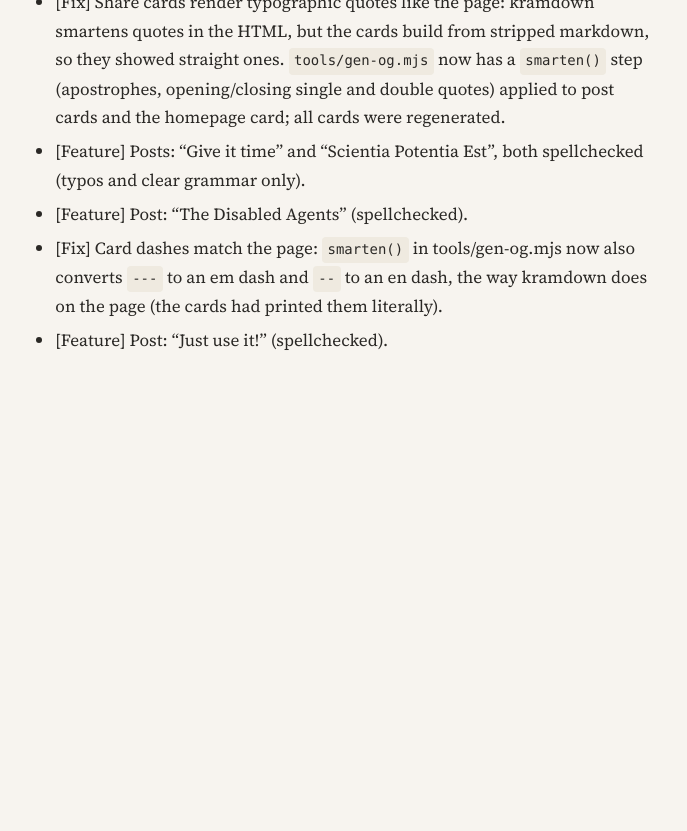
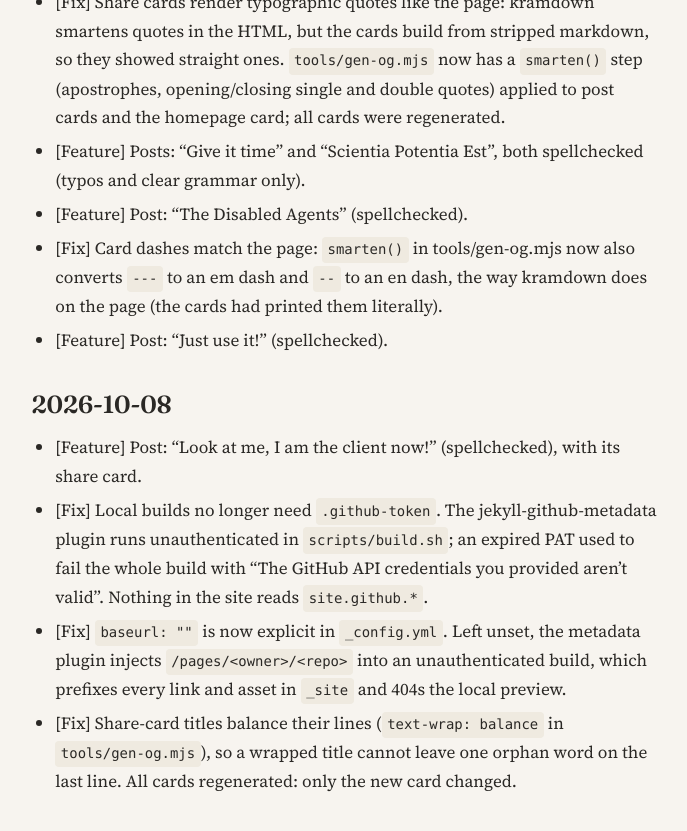
Before and after one commit to krisztianhadi/txt.krisztian.wtf, a Jekyll site: the page built from docs/CHANGELOG.md, in a window 1280 px wide and 900 px high, scrolled down 6026 px. Shown: the top 831 px of the window, without its empty margins (294-981 px from the left). Built offline with Jekyll 4.4.1, drawn with Linux system fonts in a browser that asks for light colours; our own code applies the rules of GitHub Pages for plain Markdown files; comment, search, counter and statistics services are not loaded; before the commit the page ends 6485 px from its top, so only the background shows below that.

Commit message:
Post: Look at me, I am the client now! (+ share card)
Spellchecked (typos and clear grammar only), card generated. Also in this
batch: local builds run the github-metadata plugin unauthenticated so an
expired PAT cannot fail them, _config.yml pins baseurl to "", and card
titles use text-wrap: balance so a wrapped title cannot orphan its last
word.

```diff
--- a/_config.yml
+++ b/_config.yml
@@ -8,6 +8,10 @@
   Short, messy notes and thoughts from Krisztian, dumped as txt on the web.
 author: Krisztian
 url: "https://txt.krisztian.wtf"
+# Explicitly empty: the site is served from the domain root, and when baseurl
+# is left unset jekyll-github-metadata injects one - without a GitHub token it
+# falls back to /pages/<owner>/<repo>, which breaks every link in a local build.
+baseurl: ""
 
 # Optional site-wide fallback for og:image; a post's own front-matter
 # `image:` wins over this. Empty means no og:image until one exists.
--- a/docs/CHANGELOG.md
+++ b/docs/CHANGELOG.md
@@ -217,3 +217,18 @@
   converts `---` to an em dash and `--` to an en dash, the way kramdown does
   on the page (the cards had printed them literally).
 - [Feature] Post: "Just use it!" (spellchecked).
+
+## 2026-10-08
+
+- [Feature] Post: "Look at me, I am the client now!" (spellchecked), with its
+  share card.
+- [Fix] Local builds no longer need `.github-token`. The
+  jekyll-github-metadata plugin runs unauthenticated in `scripts/build.sh`; an
+  expired PAT used to fail the whole build with "The GitHub API credentials you
+  provided aren't valid". Nothing in the site reads `site.github.*`.
+- [Fix] `baseurl: ""` is now explicit in `_config.yml`. Left unset, the metadata
+  plugin injects `/pages/<owner>/<repo>` into an unauthenticated build, which
+  prefixes every link and asset in `_site` and 404s the local preview.
+- [Fix] Share-card titles balance their lines (`text-wrap: balance` in
+  `tools/gen-og.mjs`), so a wrapped title cannot leave one orphan word on the
+  last line. All cards regenerated: only the new card changed.
--- a/tools/gen-og.mjs
+++ b/tools/gen-og.mjs
@@ -79,6 +79,9 @@
     font-family: Fraunces, Georgia, serif; font-weight: 600; font-size: 78px;
     line-height: 1.24; letter-spacing: -0.02em; margin-top: 34px;
     max-height: 290px; overflow: hidden;
+    /* balance the lines so a long title does not leave one orphan word on the
+       last line (Chrome balances blocks of up to 6 lines; the guard clips at 3) */
+    text-wrap: balance;
     font-variation-settings: "opsz" ${PAGE_OPSZ.title};
   }
   h1:first-child { margin-top: 0; }
```
Also changed, not shown: _posts/2026-10-08-look-at-me-i-am-the-client-now.md (added, +94 -0 lines), assets/images/og/look-at-me-i-am-the-client-now.png (added), 1 other file.
